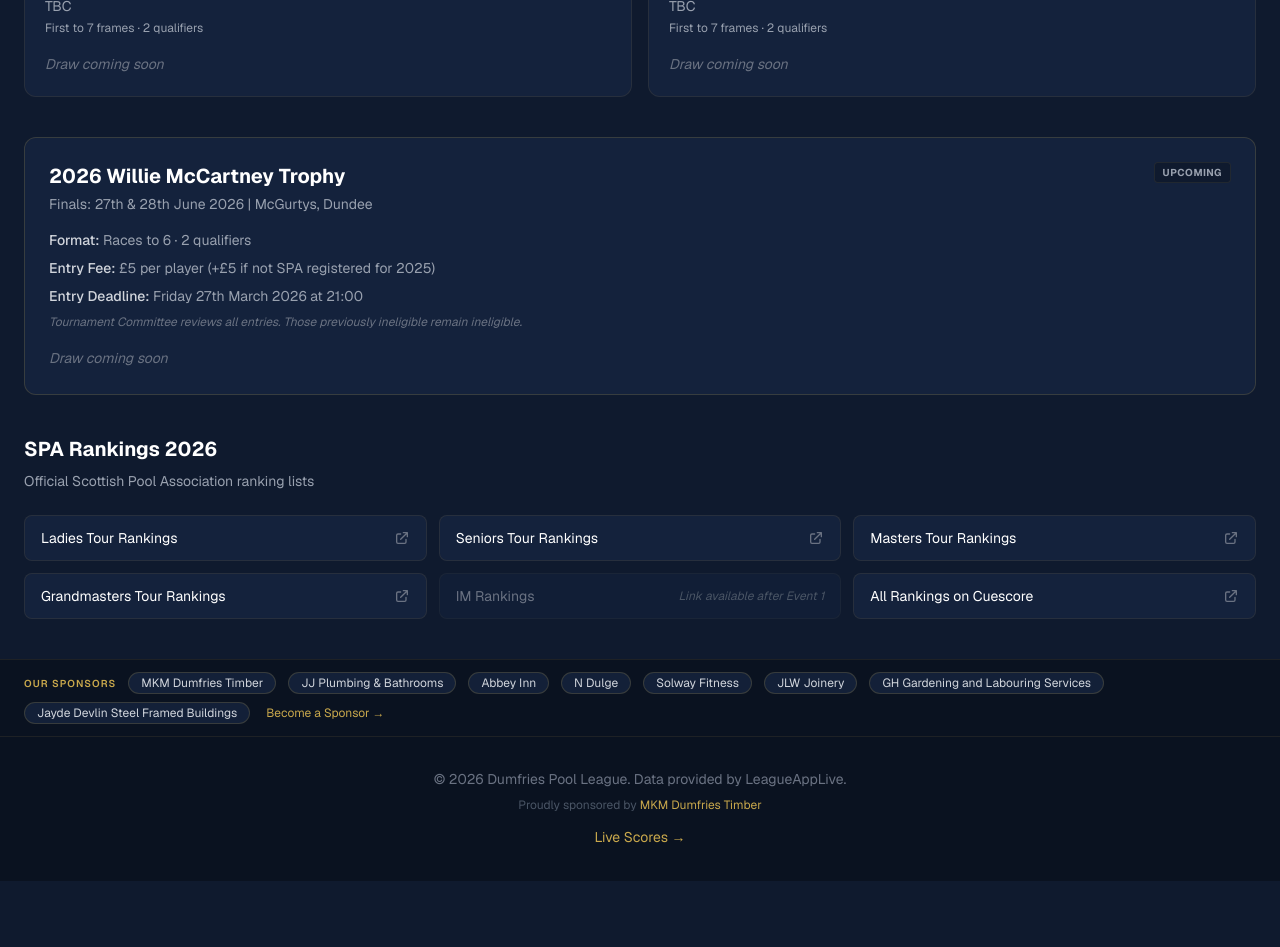
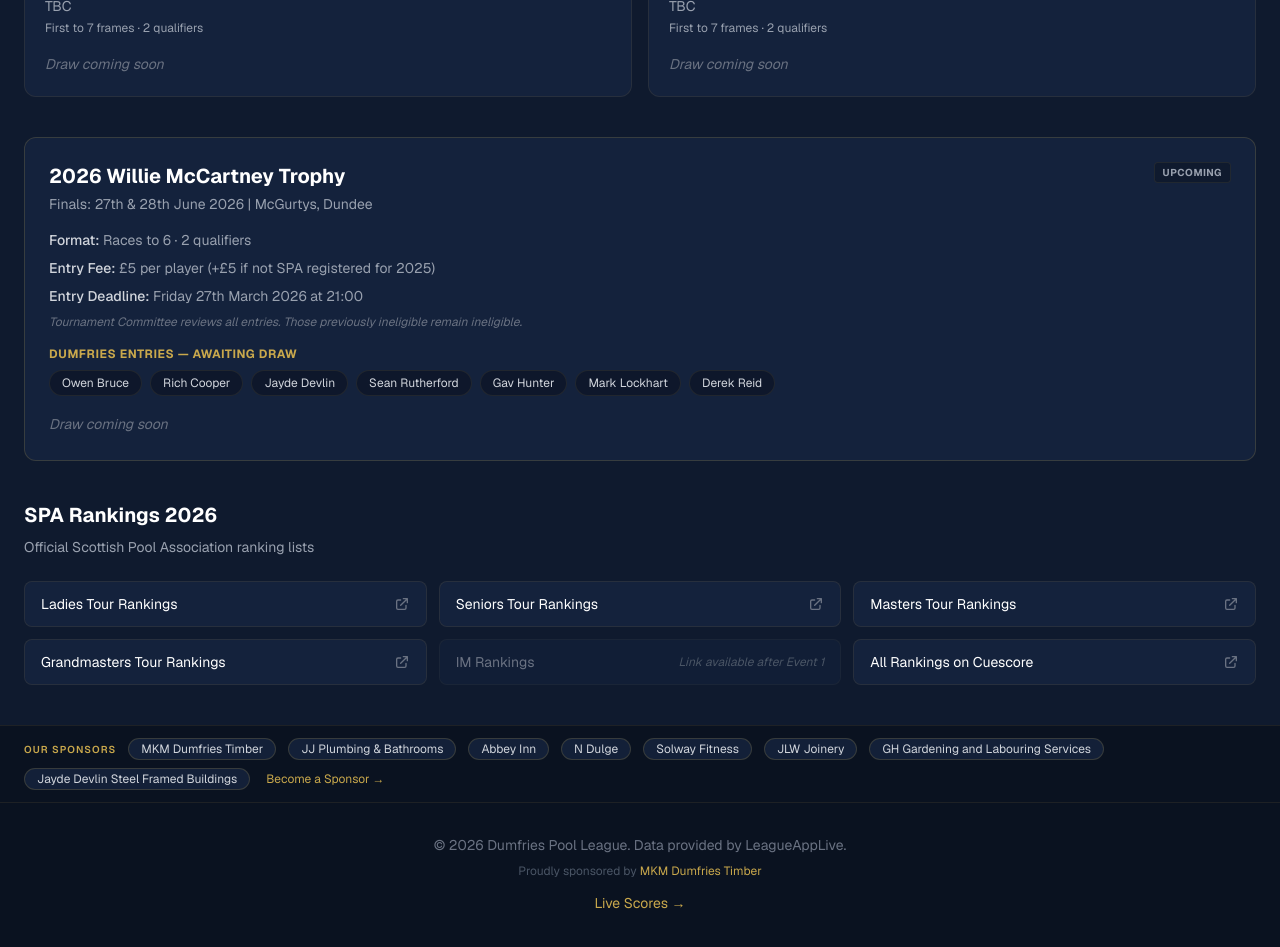
Before and after one commit to landsendsolo/dumfries-pool-league, a Next.js app: page /spa-events in a window 1280 px wide. Shown: the part 640-1587 px from the top of the page. Before the commit the page ends 1521 px from the top, so only its background shows below. Built offline with nearby package versions, Linux system fonts and the light colour scheme; no server answers.

Commit message:
Add: Willie McCartney Trophy Dumfries entries awaiting draw

```diff
--- a/app/spa-events/page.tsx
+++ b/app/spa-events/page.tsx
@@ -201,6 +201,21 @@ export default async function SpaEventsPage() {
               )}
             </div>
 
+            {trophyEvent.dumfriesEntries && trophyEvent.dumfriesEntries.length > 0 && (
+              <div className="mb-4">
+                <p className="text-xs font-bold text-gold uppercase tracking-wider mb-2">
+                  Dumfries Entries — Awaiting Draw
+                </p>
+                <div className="flex flex-wrap gap-2">
+                  {trophyEvent.dumfriesEntries.map((name: string) => (
+                    <span key={name} className="text-xs bg-navy-dark/60 border border-gold/10 text-gray-300 px-3 py-1 rounded-full">
+                      {name}
+                    </span>
+                  ))}
+                </div>
+              </div>
+            )}
+
             {trophyEvent.drawAvailable ? (
               <Link
                 href={`/spa-events/${trophyEvent.id}`}
--- a/data/spa-events/events.json
+++ b/data/spa-events/events.json
@@ -66,7 +66,8 @@
       "entryDeadline": "Friday 27th March 2026 at 21:00",
       "hasSpreadsheet": false,
       "drawAvailable": false,
-      "notes": "Tournament Committee reviews all entries. Those previously ineligible remain ineligible."
+      "notes": "Tournament Committee reviews all entries. Those previously ineligible remain ineligible.",
+      "dumfriesEntries": ["Owen Bruce", "Rich Cooper", "Jayde Devlin", "Sean Rutherford", "Gav Hunter", "Mark Lockhart", "Derek Reid"]
     }
   ]
 }
--- a/lib/spa-event-types.ts
+++ b/lib/spa-event-types.ts
@@ -21,6 +21,7 @@ export interface SpaEvent {
   entryFee?: string;
   entryDeadline?: string;
   notes?: string;
+  dumfriesEntries?: string[];
 }
 
 export interface SpaEventsData {
```
